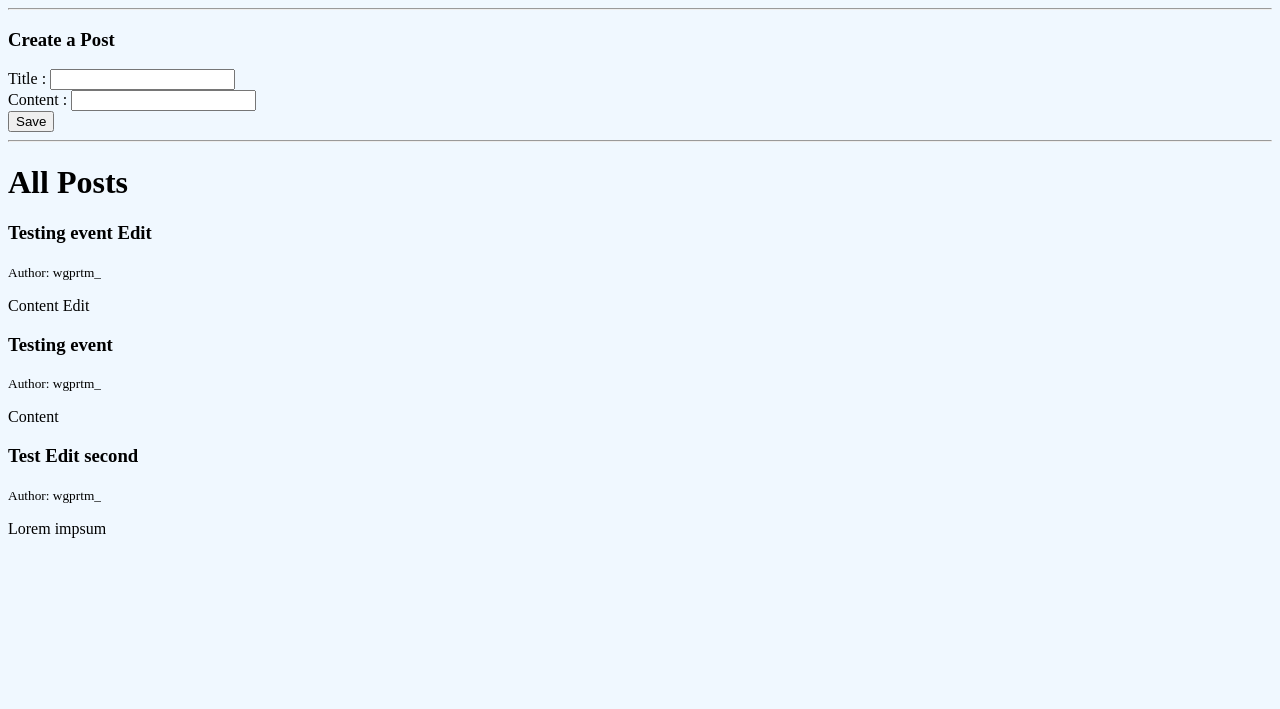
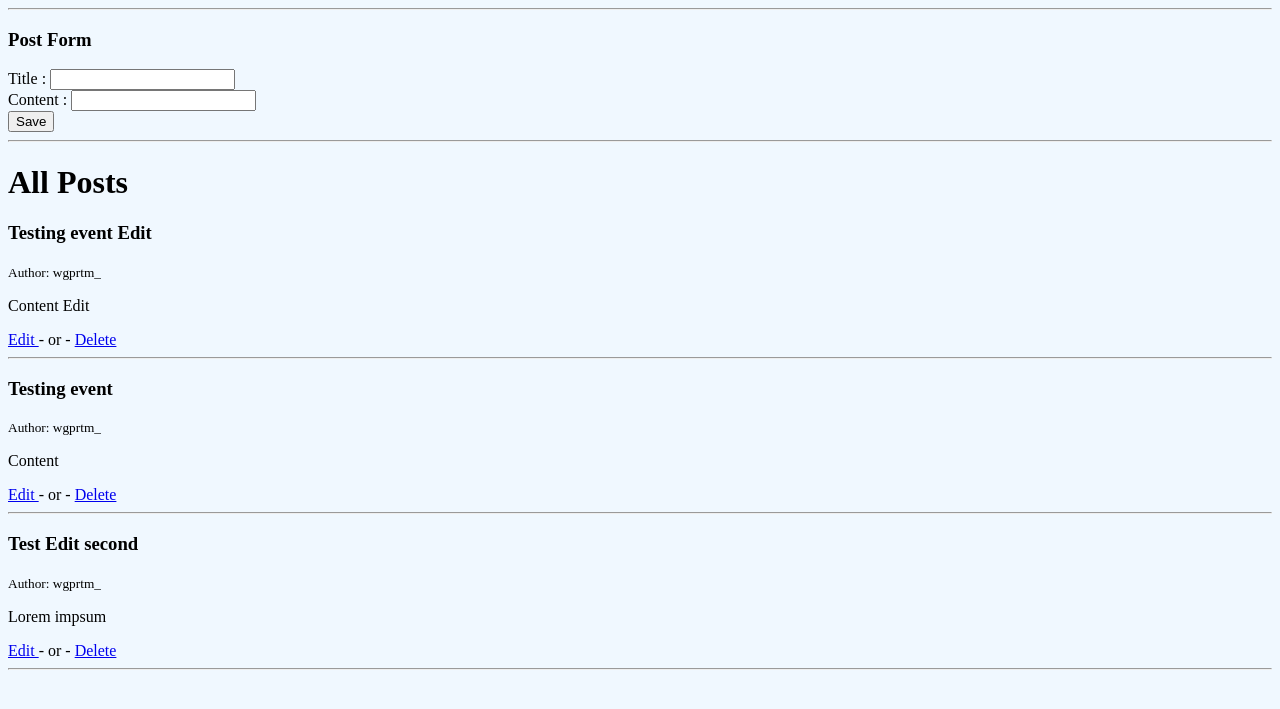
Before and after one commit to wayangalihpratama/py-first-flask, a Flask app: page /posts in a window 1280 px wide. Shown: the top 709 px of the page. Run offline with Flask 2, Linux system fonts and the light colour scheme; data comes from the database, SQL or seed files in the repository; both versions use the stored data as it was after the commit.

Commit message:
CRUD sample

```diff
--- a/app.py
+++ b/app.py
@@ -1,4 +1,4 @@
-from flask import Flask, render_template, request, redirect
+from flask import Flask, render_template, request, redirect, jsonify
 from flask_sqlalchemy import SQLAlchemy
 from datetime import datetime
 
@@ -43,6 +43,25 @@ def posts():
     all_posts = Post.query.order_by(Post.created_at).all()
     return render_template('posts.html', posts=all_posts)
 
+# Edit
+@app.route('/post/edit/<int:id>', methods=['GET', 'POST'])
+def editPost(id):
+    post = Post.query.get_or_404(id)
+    if request.method == 'POST':
+        post.title = request.form['title']
+        post.content = request.form['content']
+        db.session.commit()
+        return redirect('/posts')
+    return jsonify({"title" : post.title, "content": post.content})
+
+# Delete
+@app.route('/post/delete/<int:id>')
+def deletePost(id):
+    post = Post.query.get_or_404(id)
+    db.session.delete(post)
+    db.session.commit()
+    return redirect('/posts')
+
 @app.route('/home/<string:name>')
 def home(name):
     return "Hello, " + name
--- a/static/js/main.js
+++ b/static/js/main.js
@@ -0,0 +1,9 @@
+function editPost(id) {
+    fetch('/post/edit/'+id)
+        .then(res => res.json())
+        .then(data => {
+            document.getElementById('title').value = data.title;
+            document.getElementById('content').value = data.content;
+            document.getElementById('post-form').action = "/post/edit/"+id;
+        });
+}
--- a/templates/base.html
+++ b/templates/base.html
@@ -9,5 +9,7 @@
 </head>
 <body>
     {% block body %} {% endblock %}
+
+    <script src="{{ url_for('static', filename='js/main.js') }}"></script>
 </body>
 </html>
--- a/templates/posts.html
+++ b/templates/posts.html
@@ -6,8 +6,8 @@
 
 {% block body %}
 <hr/>
-<h3>Create a Post</h3>
-<form action="/posts" method="POST">
+<h3>Post Form</h3>
+<form id="post-form" action="/posts" method="POST">
     <div>
         <label for="title">Title : </label>
         <input type="text" id="title" name="title">
@@ -35,7 +35,13 @@
                 {% endif %}
             </small>
             <p>{{ post.content }}</p>
+            <a href="#" id="edit-btn" onClick="editPost('{{post.id}}')">
+                Edit
+            </a>
+            - or -
+            <a href="/post/delete/{{ post.id }}">Delete</a>
         </div>
+        <hr/>
     {% endfor %}
 
 {% endblock %}
```
Also changed, not shown: database.db.
